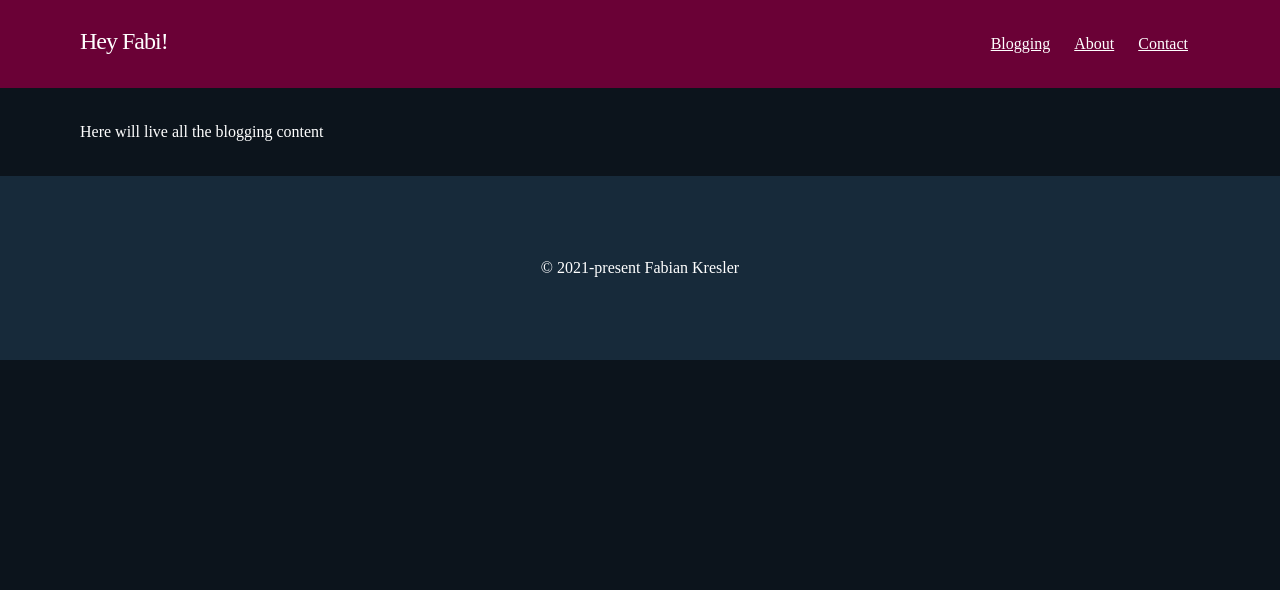
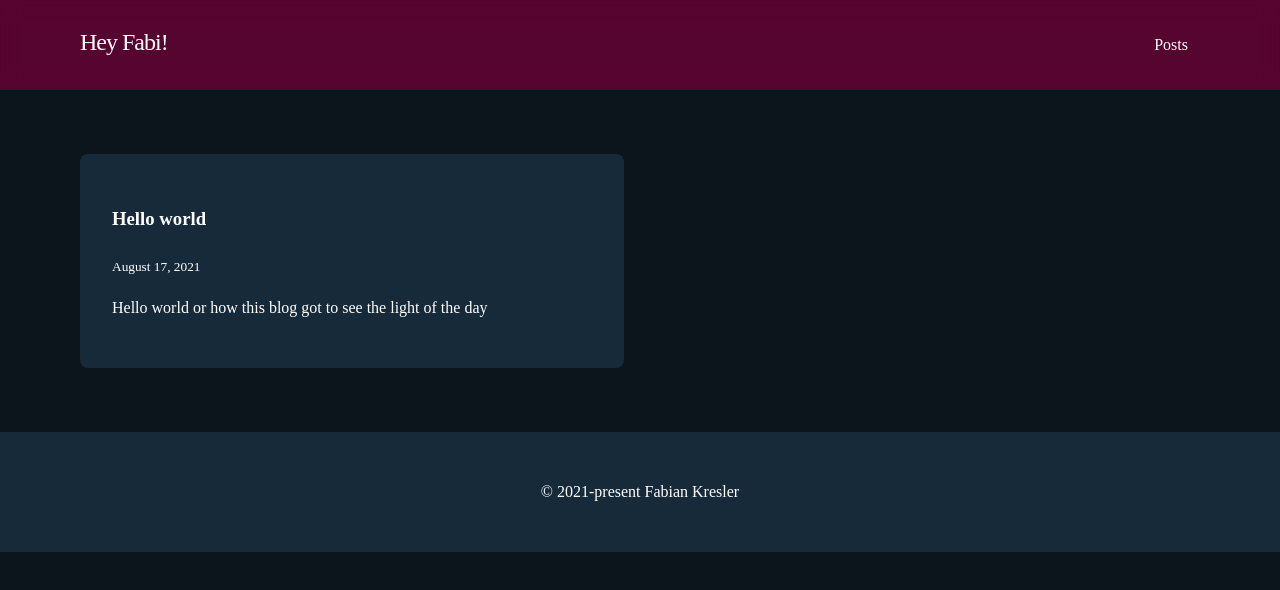
Before and after one commit to fkresler/justcallmefabi, a Gatsby site: page /blog in a window 1280 px wide. Built offline with nearby package versions, Linux system fonts and the light colour scheme; Gatsby itself is replaced by a stand-in of ours.

Commit message:
feat: improve overall layouting and styling

```diff
--- a/src/components/Footer.tsx
+++ b/src/components/Footer.tsx
@@ -1,7 +1,7 @@
 import React from 'react';
 
 const footerStyle = {
-  padding: '5rem',
+  padding: '3rem',
   backgroundColor: '#172A3A',
   color: '#fff',
   textAlign: 'center' as const,
--- a/src/components/Header.tsx
+++ b/src/components/Header.tsx
@@ -1,5 +1,5 @@
 import React from 'react';
-import { Link } from 'gatsby';
+import { InternalLink } from './InternalLink';
 
 const headerStyle = {
   zIndex: 10,
@@ -7,7 +7,8 @@ const headerStyle = {
   padding: '1rem',
   position: 'sticky' as const,
   top: '0',
-  backgroundColor: '#6a0136',
+  backgroundColor: 'rgba(106, 1, 54, 0.8)',
+  backdropFilter: 'blur(10px)',
 };
 
 const widthWrapper = {
@@ -19,7 +20,6 @@ const widthWrapper = {
 };
 
 const mainNavigationStyle = {
-  color: '#fff',
   fontSize: '1.5rem',
   letterSpacing: '-1px',
   marginRight: '2rem',
@@ -33,31 +33,20 @@ const navigationStyle = {
 };
 
 const navigationLink = {
-  color: '#fff',
   padding: '0.75rem',
 };
 
 export const Header: React.FC = () => (
   <header style={headerStyle}>
     <div style={widthWrapper}>
-      <Link to="/" style={mainNavigationStyle}>
+      <InternalLink to="/" style={mainNavigationStyle}>
         Hey Fabi!
-      </Link>
+      </InternalLink>
       <ul style={navigationStyle}>
         <li>
-          <Link to="/blog" style={navigationLink}>
-            Blogging
-          </Link>
-        </li>
-        <li>
-          <Link to="/about" style={navigationLink}>
-            About
-          </Link>
-        </li>
-        <li>
-          <Link to="/contact" style={navigationLink}>
-            Contact
-          </Link>
+          <InternalLink to="/blog" style={navigationLink}>
+            Posts
+          </InternalLink>
         </li>
       </ul>
     </div>
--- /dev/null
+++ b/src/components/InternalLink.tsx
@@ -0,0 +1,26 @@
+import * as React from 'react';
+import { Link } from 'gatsby';
+
+const linkStyle = {
+  color: '#fff',
+  textDecoration: 'none',
+  lineHeight: '1.6',
+};
+
+export const InternalLink: React.FC<React.ComponentProps<typeof Link>> = ({
+  style,
+  to,
+  children,
+}) => (
+  <Link
+    to={to}
+    style={{
+      ...linkStyle,
+      ...style,
+    }}
+  >
+    {children}
+  </Link>
+);
+
+export default InternalLink;
--- a/src/components/Layout.tsx
+++ b/src/components/Layout.tsx
@@ -5,8 +5,9 @@ import './layout.css';
 
 const contentStyle = {
   display: 'block',
-  maxWidth: '70rem',
+  maxWidth: '74rem',
   margin: '2rem auto',
+  padding: '2rem',
 };
 
 export const Layout: React.FC = ({ children }) => (
--- a/src/pages/404.tsx
+++ b/src/pages/404.tsx
@@ -1,6 +1,6 @@
 import * as React from 'react';
-import { Link } from 'gatsby';
 import { Layout } from '../components/Layout';
+import { InternalLink } from '../components/InternalLink';
 
 const NotFoundPage: React.FC = () => (
   <Layout>
@@ -10,7 +10,7 @@ const NotFoundPage: React.FC = () => (
       Sorry we couldn’t find what you were looking for.
       <br />
       <br />
-      <Link to="/">Go home</Link>.
+      <InternalLink to="/">Go home</InternalLink>.
     </p>
   </Layout>
 );
--- a/src/pages/blog.tsx
+++ b/src/pages/blog.tsx
@@ -1,8 +1,42 @@
 import * as React from 'react';
+import { graphql } from 'gatsby';
 import { Layout } from '../components/Layout';
+import { CardContainer } from '../components/CardContainer';
+import { BlogEntry } from '../components/BlogEntry';
 
-const BlogPage: React.FC = () => (
-  <Layout>Here will live all the blogging content</Layout>
-);
+const BlogPage: React.FC<{ data: GatsbyTypes.BlogContentQuery }> = ({
+  data,
+}) => {
+  const posts = data.allMarkdownRemark.edges;
+  return (
+    <Layout>
+      <CardContainer>
+        {posts.map(({ node }) => (
+          <BlogEntry node={node} />
+        ))}
+      </CardContainer>
+    </Layout>
+  );
+};
 
 export default BlogPage;
+
+export const pageQuery = graphql`
+  query BlogContent {
+    allMarkdownRemark(sort: { fields: [frontmatter___date], order: DESC }) {
+      edges {
+        node {
+          excerpt
+          fields {
+            slug
+          }
+          frontmatter {
+            date(formatString: "MMMM DD, YYYY")
+            title
+            description
+          }
+        }
+      }
+    }
+  }
+`;
```
Also changed, not shown: src/pages/index.tsx (+11 -34 lines).
